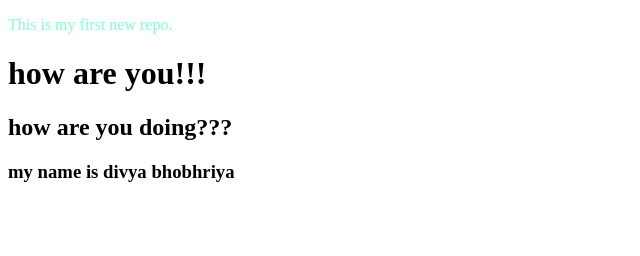
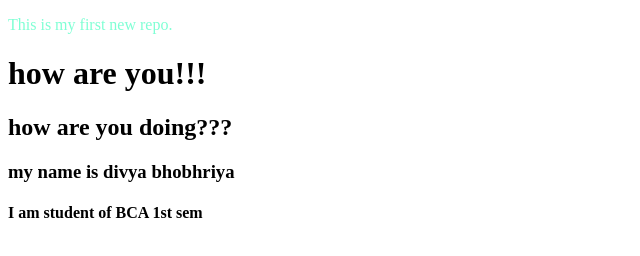
Before and after one commit to divya-bhobhriya/localrepo, a plain HTML site: page index.html in a window 1280 px wide. Shown: the whole page, without its empty margins (0-640 px from the left). Drawn offline with Linux system fonts and the light colour scheme.

Commit message:
add new data

```diff
--- a/index.html
+++ b/index.html
@@ -11,5 +11,6 @@
     <h1>how are you!!!</h1>
     <h2>how are you doing???</h2>
     <h3>my name is divya bhobhriya</h3>
+    <h4>I am student of BCA 1st sem</h4>
 </body>
 </html>
```
